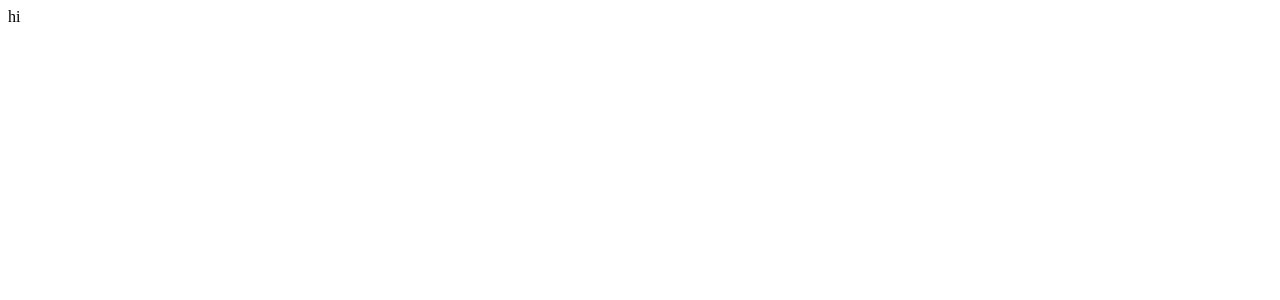
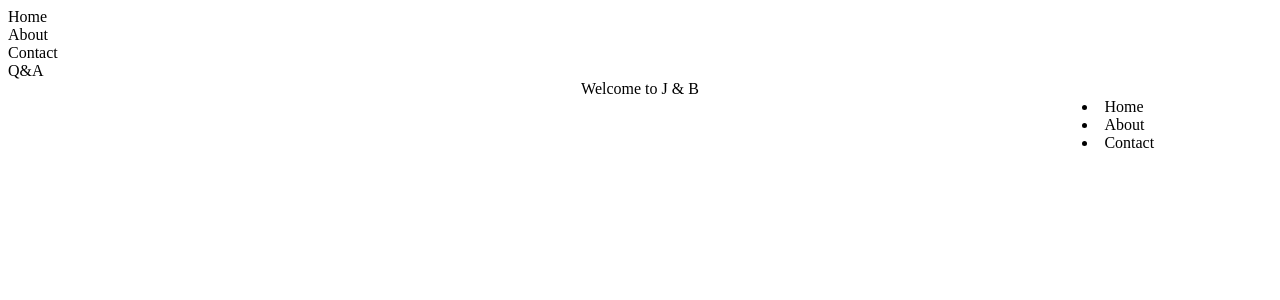
Before and after one commit to j-b-solution/Team-Collaboration-Tool, a React (Create React App) app in the folder client/: page / in a window 1280 px wide. Shown: the top 300 px of the page. Built offline with nearby package versions, Linux system fonts and the light colour scheme.

Commit message:
updated home.scss and homeCoponent.js

```diff
--- /dev/null
+++ b/client/src/components/home/homeComponent.js
@@ -0,0 +1,30 @@
+import React from "react";
+
+import "../../styles/master.scss";
+
+class Home extends React.Component {
+  render() {
+    return (
+      <div className="Home">
+        <div className="header_container">
+          <div className="btn">Home</div>
+          <div className="btn">About</div>
+          <div className="btn">Contact</div>
+          <div className="btn">Q&A</div>
+        </div>
+        <div className="home">
+          Welcome to J & B
+          <div className="nav side">
+            <div>
+              <li>Home</li>
+              <li>About</li>
+              <li>Contact</li>
+            </div>
+          </div>
+        </div>
+      </div>
+    );
+  }
+}
+
+export default Home;
--- a/client/src/containers/App.js
+++ b/client/src/containers/App.js
@@ -1,4 +1,6 @@
+
 import React, { Component } from 'react';
+import Home from '../components/home/homeComponent';
 
 import { connect } from 'react-redux';
 import * as actions from '../actions';
@@ -7,7 +9,7 @@ class App extends Component {
     render() {
         return (
             <div>
-                hi
+                <Home />
             </div>
         )
     }
--- a/client/src/styles/home.scss
+++ b/client/src/styles/home.scss
@@ -0,0 +1,16 @@
+.Home {
+    display:block;
+}
+.home {
+  text-align: center;
+}
+.nav {
+  width: 100%;
+  height: 100px;
+  &.side {
+    width: 15%;
+    height: 100%;
+    margin-left: 85%;
+    text-align: left;
+  }
+}
--- a/client/src/styles/master.scss
+++ b/client/src/styles/master.scss
@@ -1 +1,2 @@
-@import './settings.scss';
+@import "./settings.scss";
+@import "./home.scss";
--- a/client/src/styles/settings.scss
+++ b/client/src/styles/settings.scss
@@ -1,5 +1,4 @@
 // Color
 $key-color: #214368;
 
-
 // Sizing
```
Also changed, not shown: client/src/components/home/homeContainer.js (deleted), 1 other file (tests, documents, lock files or other folders).
